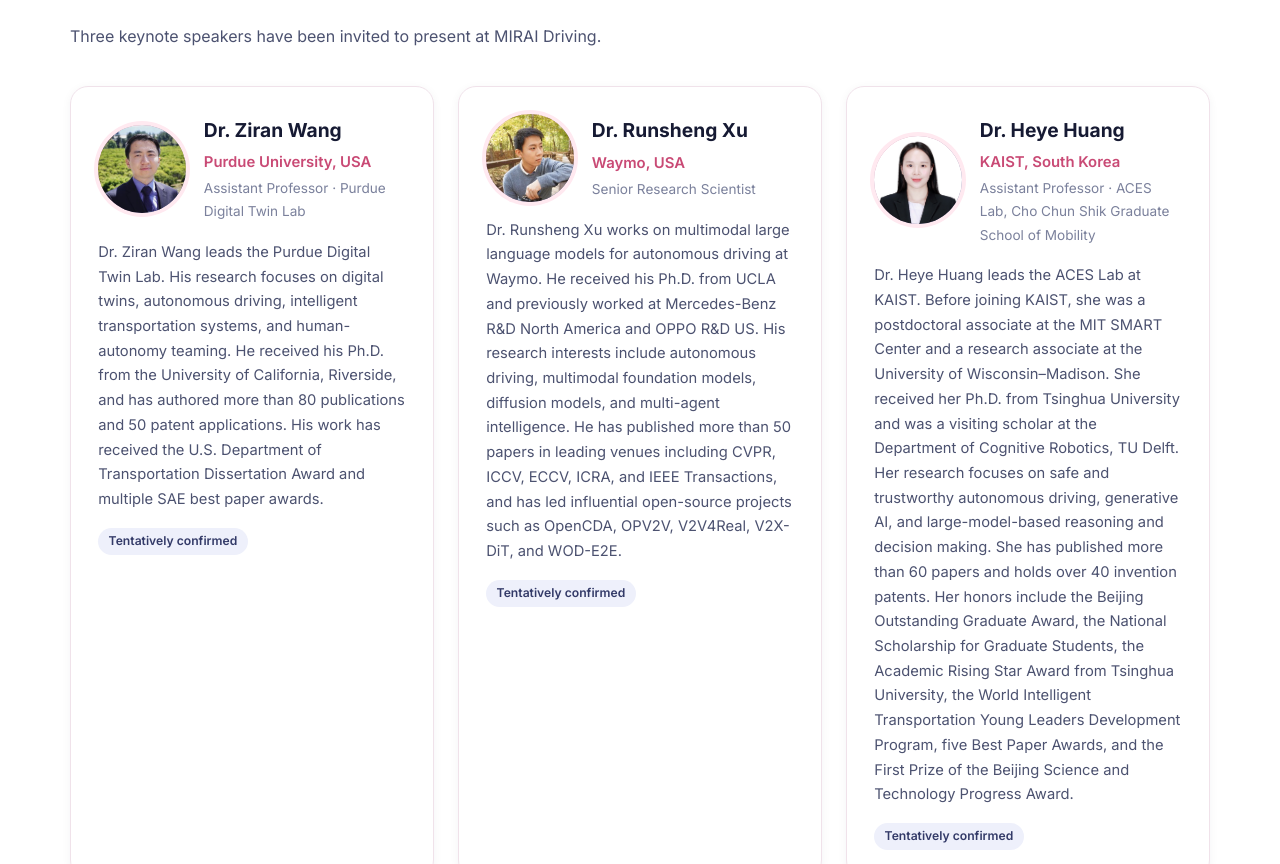
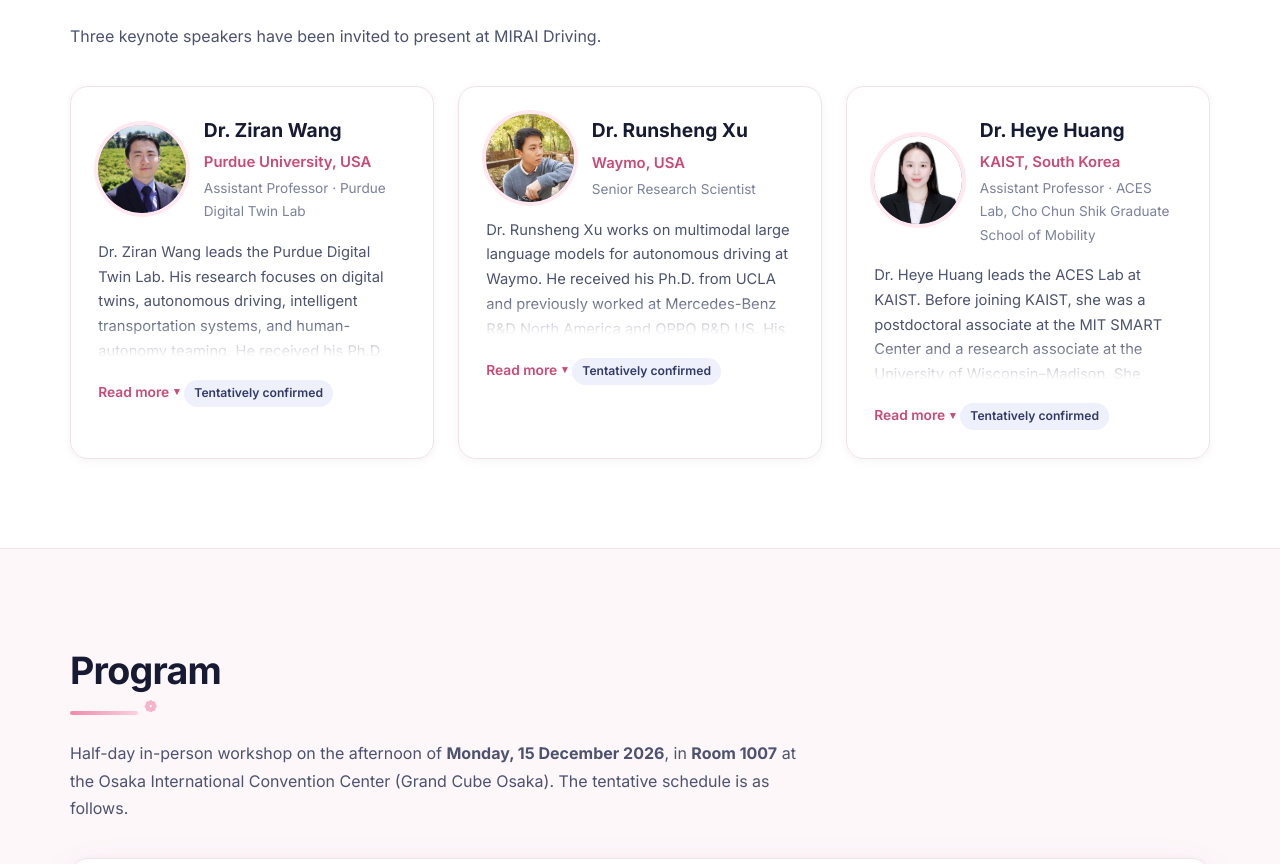
Before and after one commit to mengsiwei/MIRAI_ACCV_Workshop, a plain HTML site: page index.html in a window 1280 px wide. Shown: the part 2675-3539 px from the top of the page. Drawn offline with Linux system fonts and the light colour scheme; a web font is replaced by a local one.

```diff
--- a/assets/sakura.js
+++ b/assets/sakura.js
@@ -229,11 +229,72 @@
     });
   }
 
+  /* ---------------------------------------------------------
+     5. Speaker bios — collapse long text, expand on demand
+     --------------------------------------------------------- */
+  function initBioToggles() {
+    var LINES = 5;
+    var bios = document.querySelectorAll('.speaker-card .bio');
+
+    Array.prototype.forEach.call(bios, function (bio, i) {
+      if (bio.dataset.collapsible) return;
+
+      var lineHeight = parseFloat(window.getComputedStyle(bio).lineHeight) || 24;
+      var collapsed = Math.round(lineHeight * LINES);
+      if (bio.scrollHeight <= collapsed + 4) return;   // already short enough
+
+      bio.dataset.collapsible = '1';
+      if (!bio.id) bio.id = 'speaker-bio-' + (i + 1);
+      bio.classList.add('collapsible', 'is-clamped');
+      bio.style.maxHeight = collapsed + 'px';
+
+      var btn = document.createElement('button');
+      btn.type = 'button';
+      btn.className = 'bio-toggle';
+      btn.setAttribute('aria-expanded', 'false');
+      btn.setAttribute('aria-controls', bio.id);
+      btn.textContent = 'Read more';
+      bio.parentNode.insertBefore(btn, bio.nextSibling);
+
+      // While expanded the height is left unconstrained so the card still
+      // reflows correctly when the window is resized.
+      bio.addEventListener('transitionend', function (e) {
+        if (e.propertyName === 'max-height' &&
+            btn.getAttribute('aria-expanded') === 'true') {
+          bio.style.maxHeight = 'none';
+        }
+      });
+
+      btn.addEventListener('click', function () {
+        var expanded = btn.getAttribute('aria-expanded') === 'true';
+        if (expanded) {
+          bio.style.maxHeight = bio.scrollHeight + 'px';   // fix the start value
+          void bio.offsetHeight;                           // force a reflow
+          bio.style.maxHeight = collapsed + 'px';
+          bio.classList.add('is-clamped');
+          btn.textContent = 'Read more';
+          btn.setAttribute('aria-expanded', 'false');
+        } else {
+          bio.classList.remove('is-clamped');
+          btn.textContent = 'Show less';
+          btn.setAttribute('aria-expanded', 'true');
+          // No transition means no transitionend, so release the height now.
+          bio.style.maxHeight = reduceMotion ? 'none' : bio.scrollHeight + 'px';
+        }
+      });
+    });
+  }
+
   function boot() {
     initSakura();
     initNav();
     initScrollSpy();
     initReveal();
+    initBioToggles();
+    // Web fonts can change how many lines a bio takes; re-check once they land.
+    if (document.fonts && document.fonts.ready) {
+      document.fonts.ready.then(initBioToggles);
+    }
   }
 
   if (document.readyState === 'loading') {
--- a/assets/style.css
+++ b/assets/style.css
@@ -432,6 +432,53 @@ a:hover { text-decoration: underline; }
 .speaker-card .affil { margin: .2rem 0 0; font-size: .93rem; font-weight: 600; color: var(--sakura-600); }
 .speaker-card .role { margin: .1rem 0 0; font-size: .85rem; color: var(--ink-mute); }
 .speaker-card .bio { margin: 0; font-size: .92rem; color: var(--ink-soft); line-height: 1.68; }
+
+/* Long bios are collapsed to a few lines and expanded on demand.
+   The collapsible class is added by JS, so the full text stays visible
+   when scripting is unavailable. */
+.speaker-card .bio.collapsible {
+  position: relative;
+  overflow: hidden;
+  transition: max-height .35s ease;
+}
+.speaker-card .bio.is-clamped::after {
+  content: "";
+  position: absolute;
+  left: 0; right: 0; bottom: 0;
+  height: 3.2em;
+  background: linear-gradient(to bottom, rgba(255,255,255,0), #fff 85%);
+  pointer-events: none;
+}
+.bio-toggle {
+  display: inline-flex;
+  align-items: center;
+  gap: .3rem;
+  margin: .55rem 0 0;
+  padding: 0;
+  font: inherit;
+  font-size: .86rem;
+  font-weight: 600;
+  color: var(--sakura-600);
+  background: none;
+  border: 0;
+  cursor: pointer;
+  transition: color .18s ease;
+}
+.bio-toggle:hover { color: var(--indigo-700); }
+.bio-toggle:focus-visible { outline: 2px solid var(--indigo-500); outline-offset: 3px; border-radius: 4px; }
+.bio-toggle::after {
+  content: "▾";
+  font-size: .78em;
+  line-height: 1;
+  transition: transform .22s ease;
+}
+.bio-toggle[aria-expanded="true"]::after { transform: rotate(180deg); }
+
+@media (prefers-reduced-motion: reduce) {
+  .speaker-card .bio.collapsible { transition: none; }
+  .bio-toggle::after { transition: none; }
+}
+
 .tentative {
   display: inline-block;
   margin: 1rem 0 0;
```
